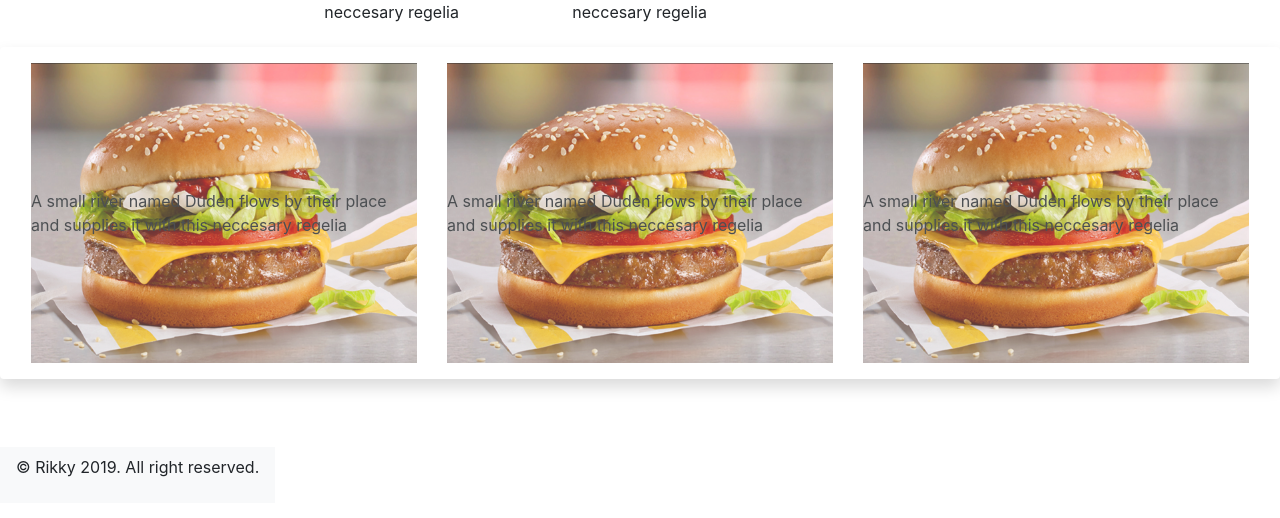
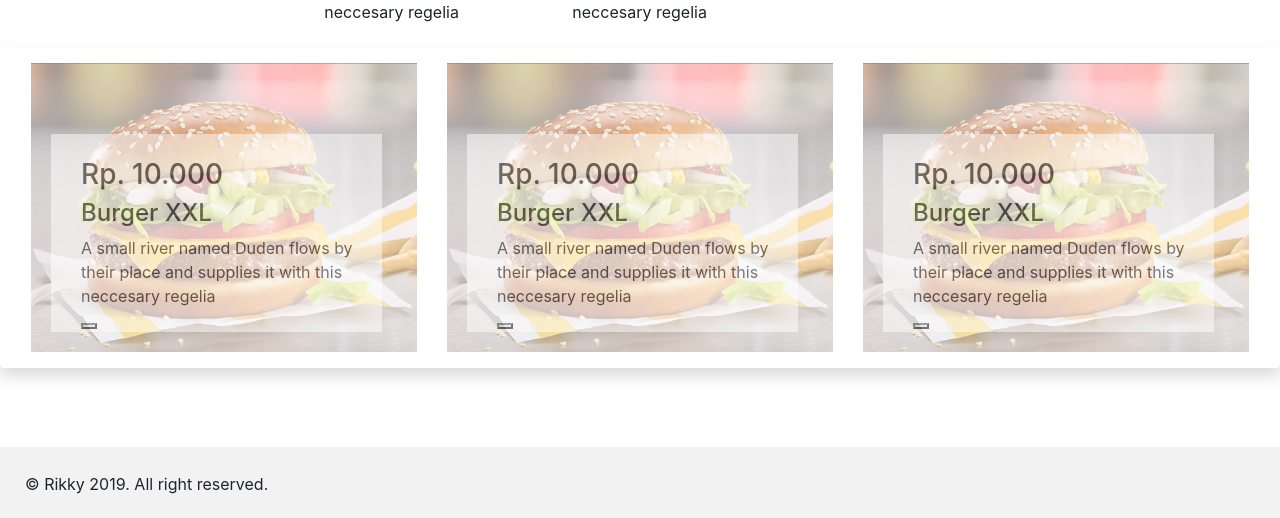
Before and after one commit to rikkyr007/company-profile, an Angular app: page / in a window 1280 px wide. Shown: the part 753-1271 px from the top of the page. Built offline with nearby package versions, Linux system fonts and the light colour scheme.

Commit message:
Phase 2 Completed + Fixed

```diff
--- a/src/app/homepage/homepage.component.css
+++ b/src/app/homepage/homepage.component.css
@@ -1,8 +1,9 @@
 /* Remove the navbar's default margin-bottom and rounded borders */
   /* Add a gray background color and some padding to the footer */
-  footer {
+  .footer {
     background-color: #f2f2f2;
     padding: 25px;
+    width: 100%;
   }
 
   .navbar-nav a{
@@ -100,47 +101,27 @@
     display: flex;
   }
 
-  .product-background {
-    /* The image used */
-    background-image: url("../../assets/frontend/img/product/burger.png");
-    opacity: 0.8;
-
-    /* Full height */
-    height: 100%;
-    min-height: 300px;
-    width:100%;
-    min-width: 300px;
-    display: flex;
-    justify-content: left;
-    align-items: center;
-
-    /* Center and scale the image nicely */
-    background-position: center;
-    background-repeat: no-repeat;
-    background-size: cover;
+  .product-header{
+    position: absolute;
+    margin-left: 35px;
+    bottom: 20px;
+    right: 50px;
+    background-color: white;
+    color: black;
+    padding-left: 30px;
+    opacity: 0.5;
+    padding-right: 20px;
   }
 
-  .product-background:hover {
-    /* The image used */
-    background-image: url("../../assets/frontend/img/product/burger.png");
-    opacity: 1;
-
-    /* Full height */
-    height: 100%;
-    min-height: 300px;
+  .product-background{
     width:100%;
-    min-width: 300px;
-    display: flex;
-    justify-content: left;
-    align-items: center;
-
-    /* Center and scale the image nicely */
-    background-position: center;
-    background-repeat: no-repeat;
-    background-size: cover;
+    opacity: 0.5;
   }
 
-  .product-overlay{
-    background-color: black;
-    position: absolute;
-    }
+  .product-wrap:hover img{
+    opacity: 1;
+  }
+
+  .product-header:hover{
+    opacity: 1;
+  }
--- a/src/app/homepage/homepage.component.html
+++ b/src/app/homepage/homepage.component.html
@@ -1,3 +1,5 @@
+<link href="https://fonts.googleapis.com/css?family=Roboto:300,400,500" rel="stylesheet">
+
 <nav class="navbar fixed-top navbar-expand-md navbar-dark bg-transparent" (scroll)="onWindowScroll($event);">
   <div class="navbar-collapse collapse w-100 order-1 order-md-0 dual-collapse2">
       <ul class="navbar-nav mr-auto">
@@ -77,30 +79,51 @@
     <div class="spacing2">
       <div class="product-wrap shadow p-3 mb-5 bg-white rounded">
         <div class="col-lg-4">
-            <div class="product-background">
+          <img class="product-background" src="../../assets/frontend/img/product/burger.png">
               <div class="product-header">
-                <span class="feature-text">
-                  A small river named Duden flows by their place and supplies it with this neccesary regelia
+                &nbsp;
+                <h3>
+                  Rp. 10.000
+                </h3>
+                <h4>
+                  Burger XXL
+                </h4>
+                <span>
+                  A small river named Duden flows by their place and supplies it with this neccesary regelia <br>
+                  <button></button>
                 </span>
               </div>
         </div>
-        </div>
         <div class="col-lg-4">
-          <div class="product-background">
+          <img class="product-background" src="../../assets/frontend/img/product/burger.png">
               <div class="product-header">
-              <span class="feature-text">
-                A small river named Duden flows by their place and supplies it with this neccesary regelia
+                &nbsp;
+                <h3>
+                  Rp. 10.000
+                </h3>
+                <h4>
+                  Burger XXL
+                </h4>
+                <span>
+                  A small river named Duden flows by their place and supplies it with this neccesary regelia <br>
+                  <button></button>
                 </span>
               </div>
         </div>
-        </div>
         <div class="col-lg-4">
-          <div class="product-background">
+          <img class="product-background" src="../../assets/frontend/img/product/burger.png">
               <div class="product-header">
-              <span class="feature-text">
-                A small river named Duden flows by their place and supplies it with this neccesary regelia
+                &nbsp;
+                <h3>
+                  Rp. 10.000
+                </h3>
+                <h4>
+                  Burger XXL
+                </h4>
+                <span>
+                  A small river named Duden flows by their place and supplies it with this neccesary regelia <br>
+                  <button></button>
                 </span>
-            </div>
               </div>
         </div>
       </div>
@@ -111,9 +134,7 @@
 <div class="container-fluid">
   <div class="row">
     <div class="footer">
-      <nav class="navbar navbar-light bg-light">
-        <p class="navbar-item" href="#">&copy; Rikky 2019. All right reserved.</p>
-      </nav>
+        <span>&copy; Rikky 2019. All right reserved.</span>
     </div>
   </div>
 </div>
```
Lines whose indentation alone changed are shown as unchanged.
